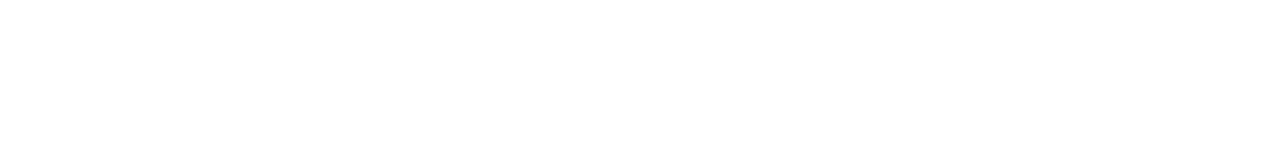
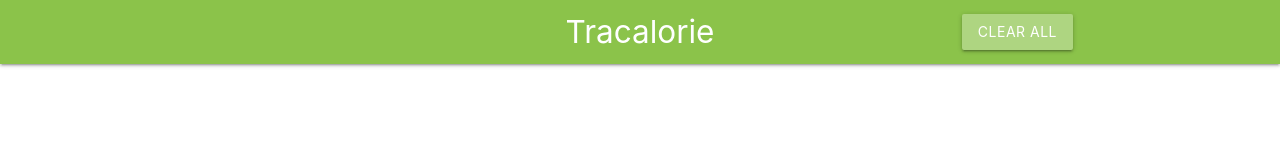
Before and after one commit to AtanasVihrogonov/Calorie-Tracker, a plain HTML site: page index.html in a window 1280 px wide. Drawn offline with nearby package versions, Linux system fonts and the light colour scheme.

Commit message:
Create Navbar

```diff
--- a/index.html
+++ b/index.html
@@ -16,6 +16,19 @@
     <title>Tracalorie | Meal & Calorie Tracker</title>
   </head>
   <body>
+    <!-- Navbar -->
+    <nav>
+      <div class="nav-wrapper light-green">
+        <div class="container">
+          <a href="#" class="brand-logo center">Tracalorie</a>
+          <ul class="right">
+            <li><a href="#" class="clear-btn btn light-green lighten-2">Clear All</a></li>
+          </ul>
+        </div>
+      </div>
+    </nav>
+
+    <br>
 
   </body>
 </html>
```
